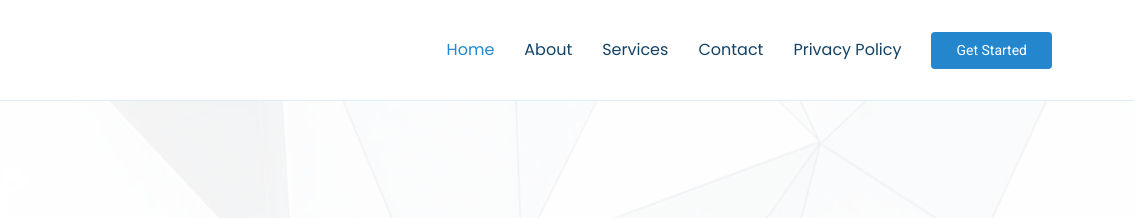
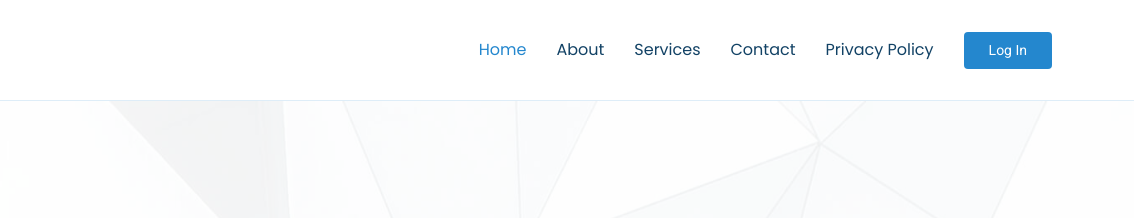
Before and after one commit to bojantodorov/HomeSure-Website, a plain HTML site: page index.html in a window 1280 px wide. Shown: the top 218 px of the page, 146-1280 px from the left. Drawn offline with Linux system fonts and the light colour scheme.

Commit message:
Add Log In button linking to HomeSure portal
- Replaced "Get Started" button with "Log In" button
- Links to https://portal.homesure.co.zw
- Opens in new tab (target="_blank")
- Updated both index.html and privacy-policy.html
- Provides direct access to HomeSure Repairs System portal

🤖 Generated with [Claude Code](https://claude.com/claude-code)

Co-Authored-By: Claude <noreply@anthropic.com>

```diff
--- a/index.html
+++ b/index.html
@@ -56,7 +56,7 @@
         <i class="mobile-nav-toggle d-xl-none bi bi-list"></i>
       </nav>
 
-      <a class="btn-getstarted" href="#contact">Get Started</a>
+      <a class="btn-getstarted" href="https://portal.homesure.co.zw" target="_blank">Log In</a>
 
     </div>
   </header>
```
Also changed, not shown: privacy-policy.html (+1 -1 lines).
